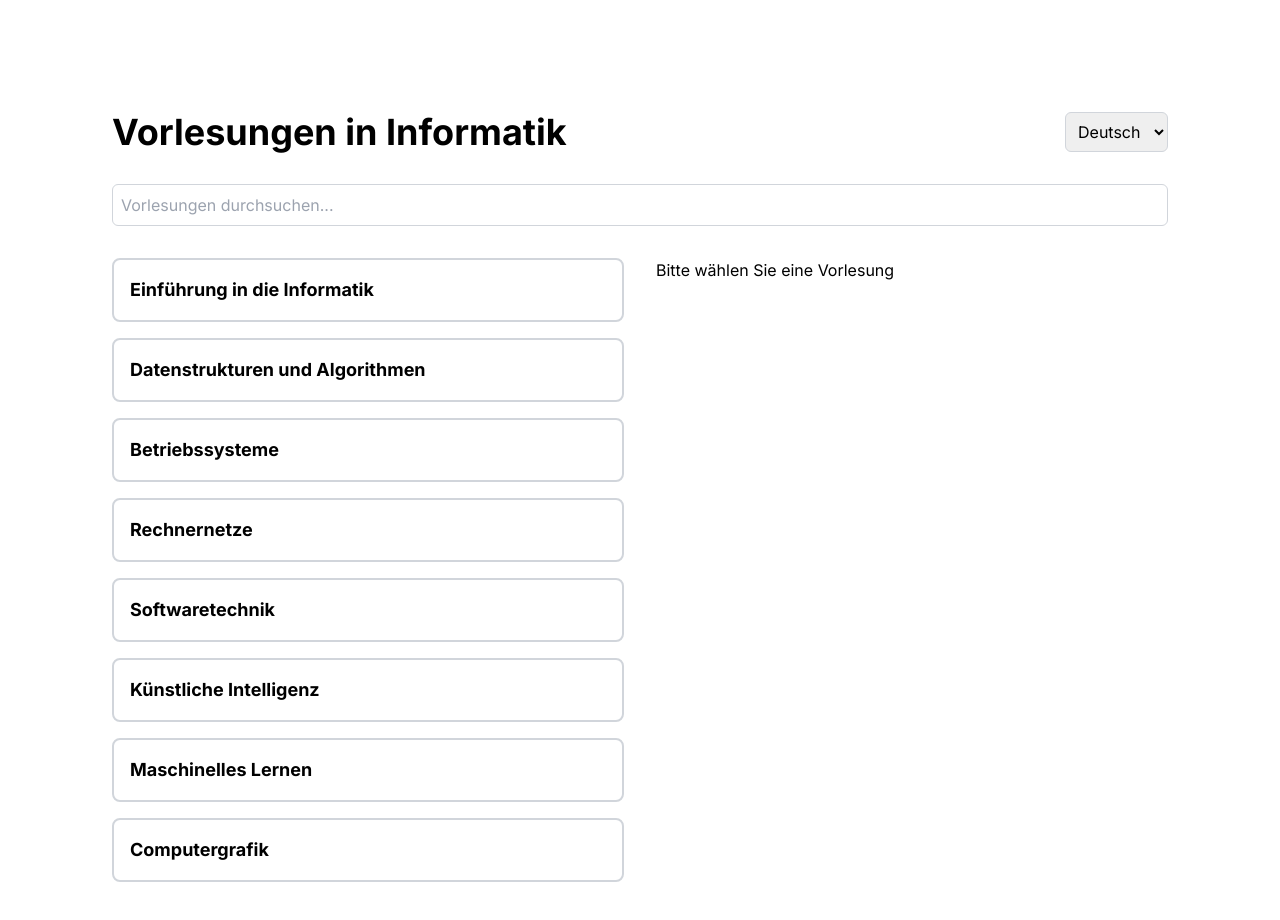
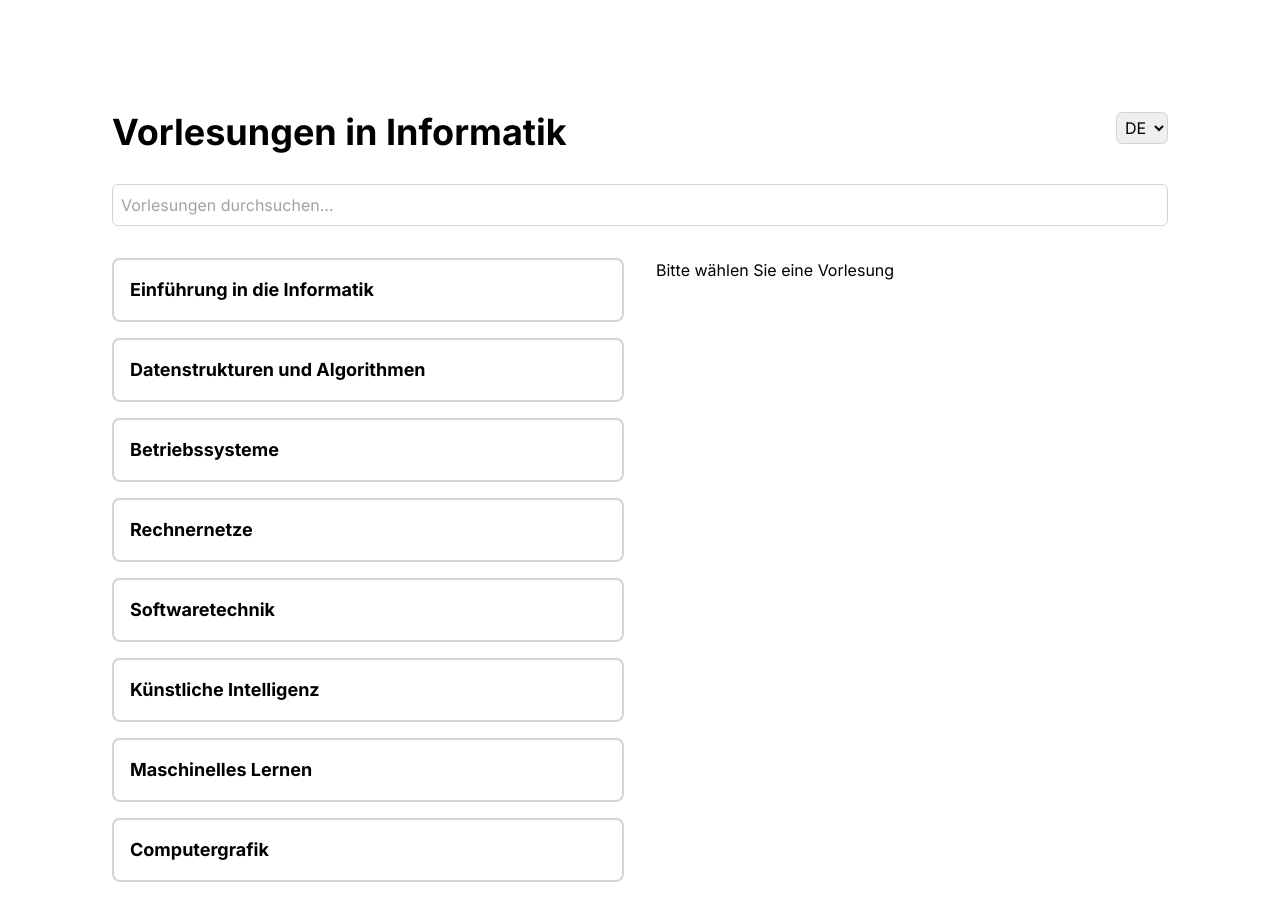
Before and after one commit to behrends/lectures-gpt, a Next.js app: page / in a window 1280 px wide. Shown: the top 920 px of the page. Built offline with nearby package versions, Linux system fonts and the light colour scheme.

Commit message:
Use country codes in language choice

```diff
--- a/src/components/Lectures.jsx
+++ b/src/components/Lectures.jsx
@@ -29,11 +29,11 @@ export default function Lectures() {
           <select
             value={language}
             onChange={(e) => setLanguage(e.target.value)}
-            className="ml-2 p-2 border border-gray-300 rounded-md"
+            className="p-1 border border-gray-300 rounded-md"
           >
-            <option value="en">English</option>
-            <option value="de">Deutsch</option>
-            <option value="fr">Français</option>
+            <option value="en">EN</option>
+            <option value="de">DE</option>
+            <option value="fr">FR</option>
           </select>
         </div>
       </div>
```
